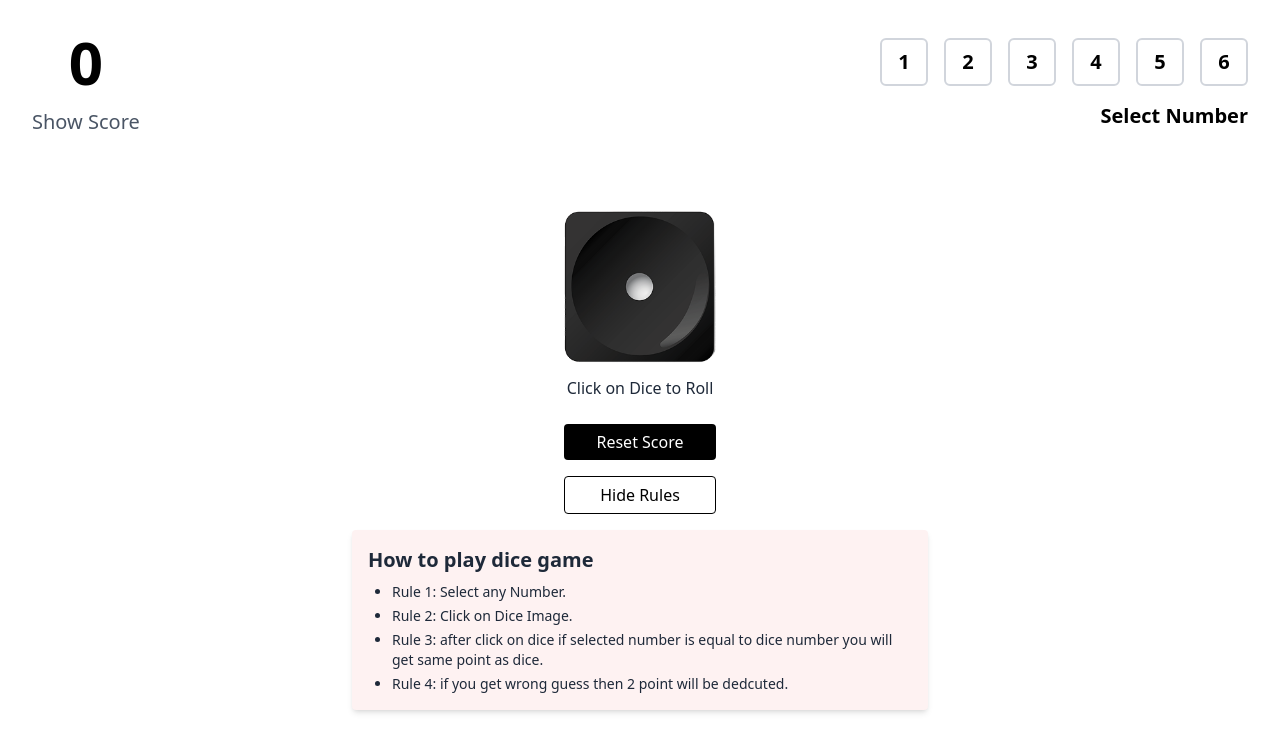
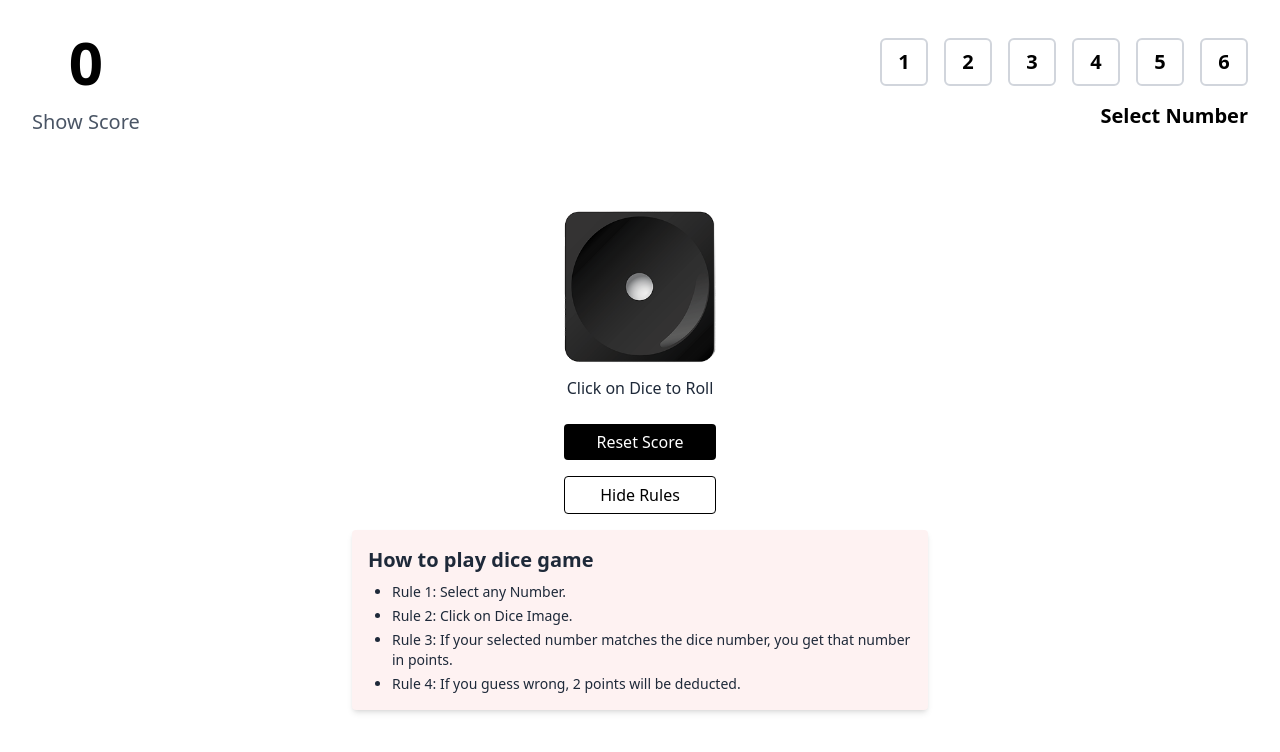
Before and after one commit to IamProgrammer24/Dice-Game, a React (Vite) app: page /game in a window 1280 px wide. Both pictures are taken after a click on the button "Show Rules". Shown: the top 752 px of the page. Built offline with nearby package versions, Linux system fonts and the light colour scheme.

Commit message:
completed dice game

```diff
--- a/src/components/GamePage.jsx
+++ b/src/components/GamePage.jsx
@@ -3,16 +3,38 @@ import SelectNumber from "./SelectNumber";
 import RoldDice from "./RoldDice";
 
 const GamePage = () => {
-  const [score, setScore] = useState(0); // By default score 0
+  const [score, setScore] = useState(0);
+  const [selectedNumber, setSelectedNumber] = useState(null);
+  const [error, setError] = useState("");
 
   const resetScore = () => {
-    setScore(0); // Reset Score
+    setScore(0);
+  };
+
+  const updateScore = (diceNumber) => {
+    if (selectedNumber === null) return;
+
+    if (selectedNumber === diceNumber) {
+      setScore((prev) => prev + diceNumber);
+    } else {
+      setScore((prev) => Math.max(0, prev - 2)); // Prevent negative score
+    }
   };
 
   return (
     <div>
-      <SelectNumber score={score} />
-      <RoldDice resetScore={resetScore} />
+      <SelectNumber
+        score={score}
+        onSelect={setSelectedNumber}
+        selected={selectedNumber}
+        error={error}
+      />
+      <RoldDice
+        resetScore={resetScore}
+        updateScore={updateScore}
+        selected={selectedNumber}
+        setError={setError}
+      />
     </div>
   );
 };
--- a/src/components/RoldDice.jsx
+++ b/src/components/RoldDice.jsx
@@ -6,25 +6,33 @@ import img4 from "../assets/dice_4.png";
 import img5 from "../assets/dice_5.png";
 import img6 from "../assets/dice_6.png";
 
-const RoldDice = ({ resetScore }) => {
+const RoldDice = ({ resetScore, updateScore, selected, setError }) => {
   const images = [img1, img2, img3, img4, img5, img6];
 
   const [randomImage, setRandomImage] = useState(images[0]);
   const [showRule, setShowRule] = useState(false);
 
   const showRandomImage = () => {
+    if (selected == null) {
+      setError("You have not selected any Number");
+      return; // Stop here, don't roll the dice
+    }
+    setError("");
     const index = Math.floor(Math.random() * images.length);
     setRandomImage(images[index]);
+
+    // Score logic here
+    updateScore(index + 1); // Dice number is index + 1 (0-based array)
   };
 
   const toggleRules = () => {
-    setShowRule((prev) => !prev); // ✅ Toggles the rules section
+    setShowRule((prev) => !prev);
   };
 
   return (
     <div>
       <div className="flex flex-col items-center justify-center mt-10 space-y-6">
-        {/* ✅ Image Section */}
+        {/* Dice Image */}
         <div className="flex flex-col items-center">
           <img
             src={randomImage}
@@ -35,7 +43,7 @@ const RoldDice = ({ resetScore }) => {
           <p className="mt-2 text-gray-800">Click on Dice to Roll</p>
         </div>
 
-        {/* ✅ Buttons Section */}
+        {/* Buttons */}
         <div className="flex flex-col gap-4">
           <button
             onClick={resetScore}
@@ -52,7 +60,7 @@ const RoldDice = ({ resetScore }) => {
         </div>
       </div>
 
-      {/* ✅ Conditional rendering of rules */}
+      {/* Rules Section */}
       {showRule && (
         <div className="mt-4 p-4 bg-red-50 rounded shadow-md text-gray-800 max-w-xl mx-auto">
           <h2 className="text-xl font-bold mb-2">How to play dice game</h2>
@@ -60,11 +68,11 @@ const RoldDice = ({ resetScore }) => {
             <li className="text-sm">Rule 1: Select any Number.</li>
             <li className="text-sm">Rule 2: Click on Dice Image.</li>
             <li className="text-sm">
-              Rule 3: after click on dice if selected number is equal to dice
-              number you will get same point as dice.
+              Rule 3: If your selected number matches the dice number, you get
+              that number in points.
             </li>
             <li className="text-sm">
-              Rule 4: if you get wrong guess then 2 point will be dedcuted.
+              Rule 4: If you guess wrong, 2 points will be deducted.
             </li>
           </ul>
         </div>
--- a/src/components/SelectNumber.jsx
+++ b/src/components/SelectNumber.jsx
@@ -1,13 +1,6 @@
-import React, { useState } from "react";
+import React from "react";
 
-const SelectNumber = ({score}) => {
-  const [selectedNumber, setSelectedNumber] = useState(null);
-
-
-  const handleSelect = (number) => {
-    setSelectedNumber(number);
-  };
-
+const SelectNumber = ({ score, onSelect, selected, error }) => {
   return (
     <div className="flex justify-between items-center p-8 w-full mx-auto">
       {/* Left Side: Score */}
@@ -18,17 +11,21 @@ const SelectNumber = ({score}) => {
 
       {/* Right Side: Number Boxes */}
       <div className="flex flex-col items-end w-1/2">
+        {/* ✅ Error message above boxes */}
+        {error && (
+          <p className="text-red-600 text-sm font-medium mb-2">{error}</p>
+        )}
         <div className="flex gap-4 mb-4">
           {[1, 2, 3, 4, 5, 6].map((num) => (
             <div
               key={num}
-              onClick={() => handleSelect(num)}
+              onClick={() => onSelect(num)}
               className={`w-12 h-12 flex items-center justify-center text-xl font-semibold border-2 rounded-md cursor-pointer transition duration-200
-          ${
-            selectedNumber === num
-              ? "bg-black text-white border-black"
-              : "bg-white text-black border-gray-300 hover:border-black"
-          }`}
+                ${
+                  selected === num
+                    ? "bg-black text-white border-black"
+                    : "bg-white text-black border-gray-300 hover:border-black"
+                }`}
             >
               {num}
             </div>
```
